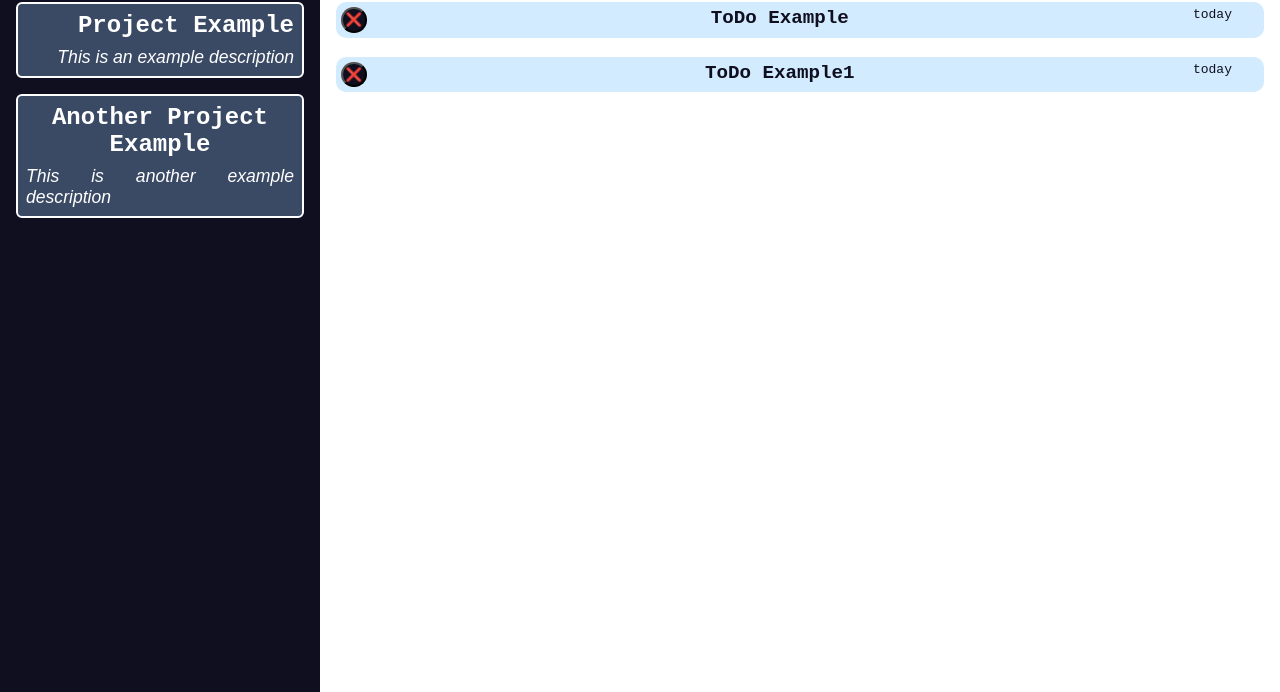
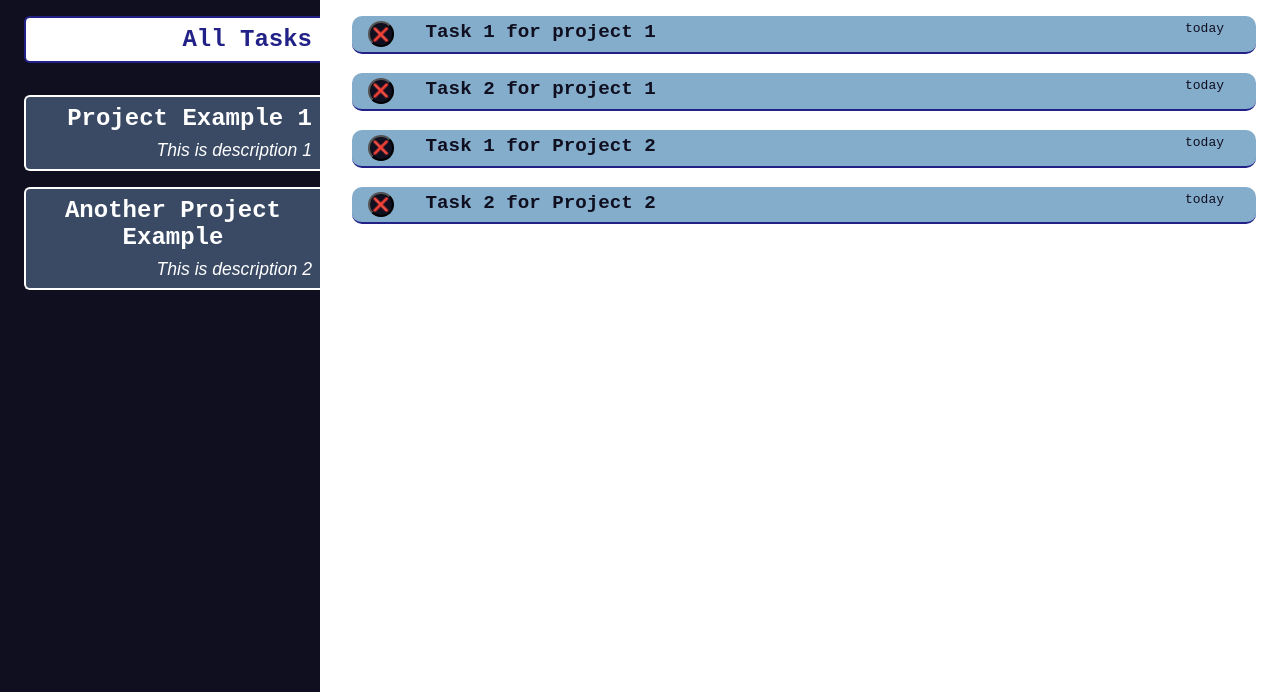
Before and after one commit to roobbs/toDoList, a website built with webpack: page src/index.html in a window 1280 px wide. Shown: the part 108-800 px from the top of the page. Built offline with nearby package versions, Linux system fonts and the light colour scheme.

Commit message:
Added button functionañity and style

```diff
--- /dev/null
+++ b/src/constructors.js
@@ -0,0 +1,31 @@
+/* //// constructor ToDo
+    title
+    dueDate
+    priority
+    checklist(status);
+    Assigned Project
+*/
+
+//eliminate default values if not used
+export function createToDo (todoTitle, todoDate="today", todoPriority=0, project) {
+    const name = todoTitle;
+    const date = todoDate;
+    const priority = todoPriority;
+    const belongTo = project;//might delete
+    const status = false;
+
+    return {name, date, priority, belongTo, status};
+}
+
+/* //// constructor Project
+    title
+    description
+    assign ToDo's
+*/
+export function createProject (projectTitle, projectDescription) {
+    const name = projectTitle;
+    const description = projectDescription;
+    const toDos = [];
+
+    return {name, description,toDos};
+}
--- a/src/functions.js
+++ b/src/functions.js
@@ -12,11 +12,12 @@ export function changeToDoStatus (todo) {
     }
 }
 
-/* //// deploy projects in screen
-    take a project
-    take and deploy project array
-    make it show in screen
-*/
+/* clear content of container */
+export function clearContainer (div) {
+    div.innerHTML="";
+}
+
+/* //// deploy projects in screen */
 export function deployProjects (array,div) {
     let todosDiv = document.querySelector(".todos");
     for (let i=0; i<array.length; i++) {
@@ -37,18 +38,15 @@ export function deployProjects (array,div) {
             const divs = document.querySelectorAll(".projectContainer");
             divs.forEach( (div)=> div.classList.remove("selectedProject"));
             container.classList.add("selectedProject");
-            //deploy ToDos of project using i
+
+            clearContainer(todosDiv)
             deployToDos(array[i],todosDiv);
         });
     }
 }
 
-/* //// deploy toDos of a project in screen
-    take a project,
-    take a container,
-*/
+/* //// deploy toDos of a project in screen */
 export function deployToDos (project,div) {
-    div.innerHTML="";
     for (let i=0; i<project.toDos.length; i++) {
         let container = document.createElement("div");
         container.classList.add("todoContainer");
@@ -66,5 +64,14 @@ export function deployToDos (project,div) {
         todoDate.classList.add("todoDate");
         todoDate.textContent=project.toDos[i].date;
         container.appendChild(todoDate);
+        let priority = document.createElement("div");
+
     }
 }
+
+export function deployAllToDos (array,div) {
+    clearContainer(div);
+   for (let i=0; i<array.length; i++) {
+        deployToDos(array[i],div);
+    }
+}
--- a/src/index.html
+++ b/src/index.html
@@ -10,6 +10,9 @@
     <main class="main">
         <div class="sidebar">
             <div class="title">&lt;Projects&gt;</div>
+            <div class="projectContainer allTasks selectedProject">
+                    <div class="projectName">All Tasks</div>
+            </div>
             <div class="projects"></div>
         </div>
         <div class="content">
--- a/src/index.js
+++ b/src/index.js
@@ -1,38 +1,39 @@
 import './style.css';
-import createProject from './project';
-import createToDo from './todo';
-import { pushToDo,changeToDoStatus,deployProjects,deployToDos } from './functions';
+import {createProject,createToDo} from './constructors.js';
+import { pushToDo,changeToDoStatus,deployProjects,deployToDos, deployAllToDos } from './functions';
 
 let projects = []; ///array of projects
-let selectedProject = ""; //MIGHT NOT USE
-
-console.log("HI");
 let projectsDiv = document.querySelector(".projects");
 let todosDiv = document.querySelector(".todos");
 
-
 //EXAMPLE0  /*   TO CHANGE */
 console.log("HI");
-let projectExample = createProject("Project Example","This is an example description");
+let projectExample = createProject("Project Example 1","This is description 1");
 projects.push(projectExample)
-let todoExample = createToDo("ToDo Example", "today", 0, projectExample.name);
+let todoExample = createToDo("Task 1 for project 1", "today", 0, projectExample.name);
 pushToDo(projectExample,todoExample);
-let todoExample1 = createToDo("ToDo Example1", "today", 0, projectExample.name);
+let todoExample1 = createToDo("Task 2 for project 1", "today", 0, projectExample.name);
 pushToDo(projectExample,todoExample1);
 console.log(projectExample);////
 //EXAMPLE0
 //EXAMPLE0
 console.log("HI");
-let anotherProjectExample = createProject("Another Project Example","This is another example description");
+let anotherProjectExample = createProject("Another Project Example","This is description 2");
 projects.push(anotherProjectExample)
-let anotherTodoExample = createToDo("ToDo Example222", "today", 0, anotherProjectExample.name);
+let anotherTodoExample = createToDo("Task 1 for Project 2", "today", 0, anotherProjectExample.name);
 pushToDo(anotherProjectExample,anotherTodoExample);
-let anotherTodoExample1 = createToDo("ToDo Example222", "today", 0, anotherProjectExample.name);
+let anotherTodoExample1 = createToDo("Task 2 for Project 2", "today", 0, anotherProjectExample.name);
 pushToDo(anotherProjectExample,anotherTodoExample1);
 console.log(anotherProjectExample);////
 //EXAMPLE0
 
-
+let allTasksDiv = document.querySelector(".allTasks");
+allTasksDiv.addEventListener("click", ()=> {
+    const divs = document.querySelectorAll(".projectContainer");
+    divs.forEach( (div)=> div.classList.remove("selectedProject"));
+    allTasksDiv.classList.add("selectedProject");
+    deployAllToDos(projects,todosDiv);
+});
 
 deployProjects(projects,projectsDiv);
-deployToDos(projectExample,todosDiv)
+deployAllToDos(projects,todosDiv);
--- a/src/project.js
+++ /dev/null
@@ -1,12 +0,0 @@
-/* //// constructor Project
-    title
-    description
-    assign ToDo's
-*/
-export default function createProject (projectTitle, projectDescription) {
-    const name = projectTitle;
-    const description = projectDescription;
-    const toDos = [];
-
-    return {name, description,toDos};
-}
--- a/src/style.css
+++ b/src/style.css
@@ -1,5 +1,5 @@
 :root{
-    --fst-color: #d2ebfe;
+    --fst-color: #84accb;
     --snd-color: #212187;
     --trd-color: #0f0f20;
     --fth-color:#ffffff;
@@ -7,7 +7,7 @@
 body{
     background-color: var(--fst-color);
     color: white;
-    height: 100vh;
+    min-height: 100vh;
     margin: 0;
     display: grid;
     grid-template-rows: auto 1fr;
@@ -18,6 +18,7 @@ body{
     font-size: 1.8rem;
     font-weight: 900;
     color: var(--snd-color);
+    padding: .2rem;
 }
 .main{
     display: grid;
@@ -26,18 +27,21 @@ body{
 .sidebar{
     background-color: var(--trd-color);
     border-top-right-radius: 20px;
-    padding: 1rem;
+    padding: 1.5rem;
+    padding-right: 0;
 }
 .content{
     background-color: var(--fth-color);
     color: var(--trd-color);
     border-top-left-radius: 30px;
-    padding: 1rem;
+    padding: 1.5rem;
+    padding-left: 2rem;
 }
 .title{
     font-size: 2rem;
     font-weight: 900;
     padding-bottom: 1.5rem;
+    padding-right: 1rem;
 }
 .projects{
     display: grid;
@@ -51,9 +55,13 @@ body{
     gap: .5rem;
     justify-items: end;
     padding: 8px;
+    border-top-right-radius: 0;
+    border-bottom-right-radius: 0;
+    border-right: none;
 }
-.sidebar .projects .projectContainer:hover{
-    background-color: #283647;
+.projectContainer:hover{
+    background-color: var(--snd-color);
+    color: var(--fth-color);
 }
 .projectName{
     font-weight: 900;
@@ -62,13 +70,17 @@ body{
 }
 .projectDesc{
     font-family: Arial, sans-serif;
-    color: var(--fth-color);
     font-size: 1.1rem;
     font-style: italic;
-    text-align: justify;
+    text-align: center;
 }
 .selectedProject{
-    background-color: var(--snd-color);
+    background-color: var(--fth-color);
+    border-color: var(--snd-color);
+    color: #212187;
+}
+.allTasks{
+    margin-bottom: 2rem;
 }
 /***********************************************/
 .todos{
@@ -80,9 +92,11 @@ body{
     border-radius: 10px;
     padding: 5px;
     display: flex;
-    gap: 1rem;
+    gap: 2rem;
     justify-content: space-between;
     padding-right: 2rem;
+    padding-left: 1rem;
+    border-bottom: 2px solid var(--snd-color);
 }
 .todoContainer:hover{
     background-color: var(--snd-color);
@@ -99,4 +113,5 @@ body{
 .todoName{
     font-size: 1.2rem;
     font-weight: 900;
+    flex: 1;
 }
--- a/src/todo.js
+++ /dev/null
@@ -1,18 +0,0 @@
-/* //// constructor ToDo
-    title
-    dueDate
-    priority
-    checklist(status);
-    Assigned Project
-*/
-
-//eliminate default values if not used
-export default function createToDo (todoTitle, todoDate="today", todoPriority=0, project) {
-    const name = todoTitle;
-    const date = todoDate;
-    const priority = todoPriority;
-    const belongTo = project;
-    const status = false;
-
-    return {name, date, priority, belongTo, status};
-}
```
Also changed, not shown: dist/index.html, dist/main.js.
